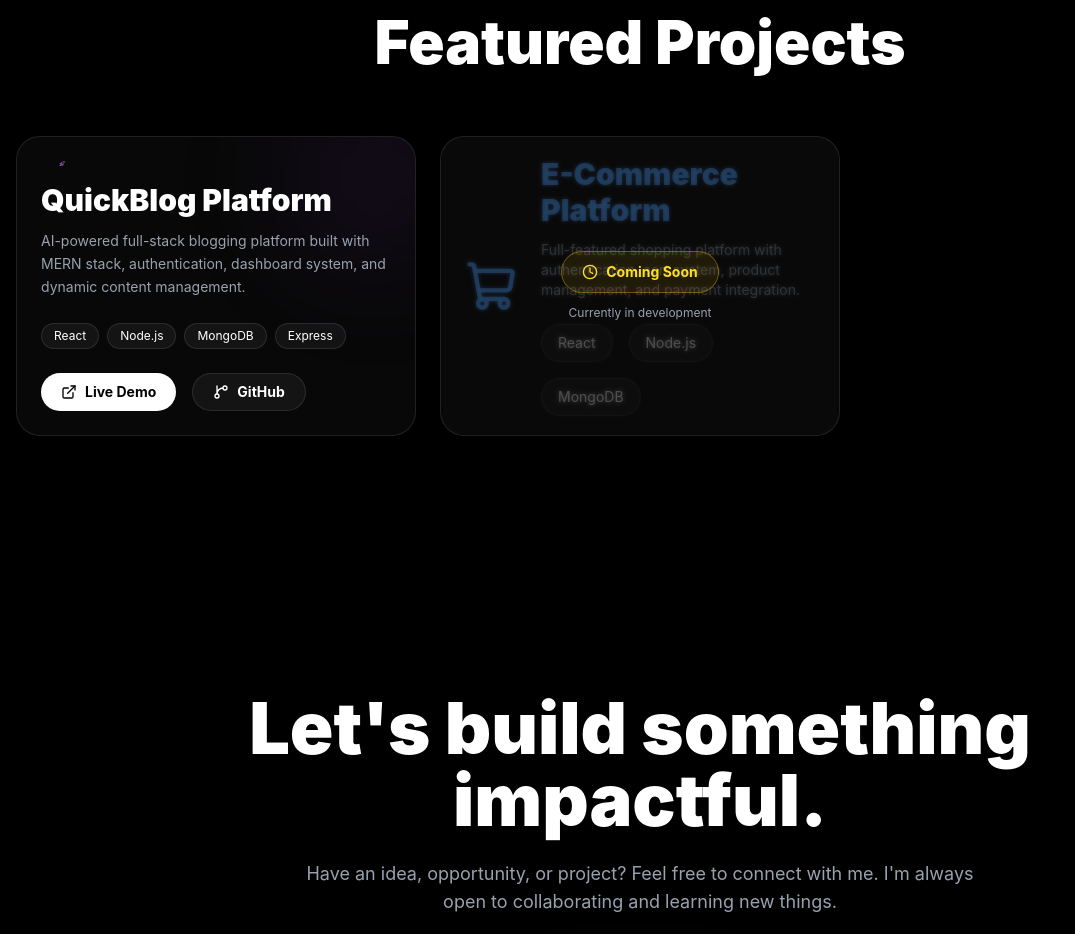
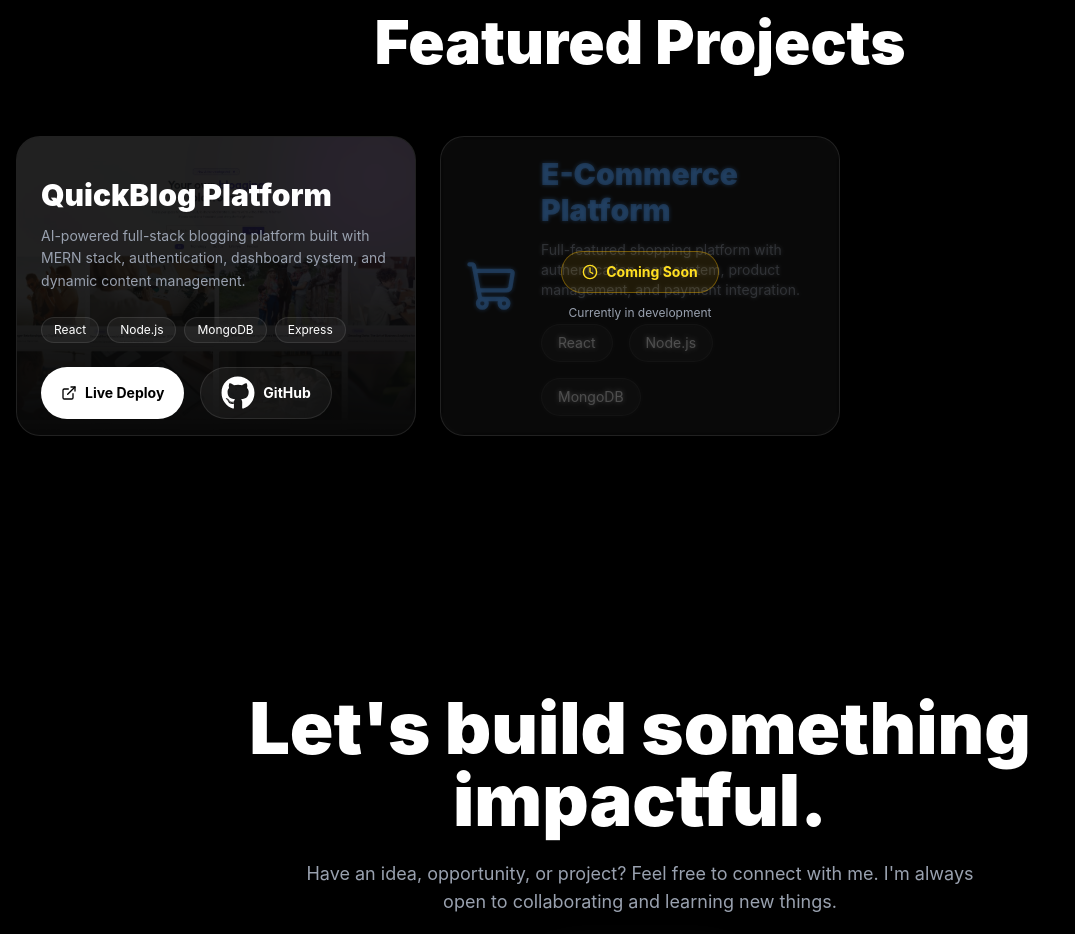
Before and after one commit to viveksingh018/vivek-portfolio, a React (Vite) app: page / in a window 1280 px wide. Shown: the part 1320-2254 px from the top of the page, without its empty margins (0-1075 px from the left). Built offline with nearby package versions, Linux system fonts and the light colour scheme.

Commit message:
Adding project ss

```diff
--- a/src/App.jsx
+++ b/src/App.jsx
@@ -382,10 +382,24 @@ function App() {
 
           {/* PROJECT 1 — QuickBlog */}
           <Reveal delay={0.1}>
-            <BentoBox className="md:col-span-2 group relative h-full">
+
+            <BentoBox className="md:col-span-2 group relative h-full overflow-hidden">
+
+
               <div className="absolute -top-10 -right-10 w-40 h-40 bg-purple-500/10 blur-3xl rounded-full" />
 
+
+              <div className="absolute inset-0 z-0 pointer-events-none opacity-10 group-hover:opacity-20 group-hover:scale-105 transition-all duration-700 ease-out">
+                <img
+                  src="/quickblog.png"
+                  alt="QuickBlog Screenshot"
+                  className="w-full h-full object-cover object-top"
+                />
+                <div className="absolute inset-0 bg-gradient-to-t from-neutral-950 via-transparent to-transparent" />
+              </div>
+
               <div className="flex flex-col h-full relative z-10">
+
                 <Rocket
                   size={42}
                   className="text-purple-400 mb-4 group-hover:-translate-y-2 group-hover:text-purple-300 transition-all duration-500"
@@ -417,7 +431,7 @@ function App() {
                     className="flex items-center gap-2 px-5 py-2 rounded-full bg-white text-black font-bold text-sm hover:scale-105 hover:shadow-[0_0_20px_rgba(255,255,255,0.2)] transition-all duration-300"
                   >
                     <ExternalLink size={16} />
-                    Live Demo
+                    Live Deploy
                   </a>
 
                   <a
@@ -426,7 +440,7 @@ function App() {
                     rel="noreferrer"
                     className="flex items-center gap-2 px-5 py-2 rounded-full border border-white/10 bg-white/5 text-sm font-bold hover:bg-white/10 hover:border-white/20 transition-all duration-300"
                   >
-                    <GitBranch size={16} />
+                    <FaGithub size={34} />
                     GitHub
                   </a>
                 </div>
```
Also changed, not shown: public/quickblog.png (added).
